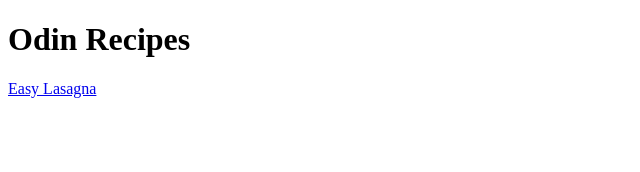
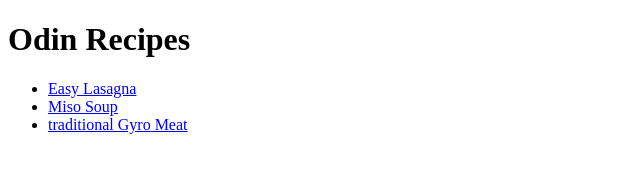
Before and after one commit to dysarz1/odin-recipes, a plain HTML site: page index.html in a window 1280 px wide. Shown: the whole page, without its empty margins (0-640 px from the left). Drawn offline with Linux system fonts and the light colour scheme.

Commit message:
create list of links to all recipes

```diff
--- a/index.html
+++ b/index.html
@@ -6,6 +6,10 @@
     </head>
     <body>
         <h1>Odin Recipes</h1>
-        <a href="./recipes/lasagna.html">Easy Lasagna</a>
+        <ul>
+            <li><a href="./recipes/lasagna.html">Easy Lasagna</a></li>
+            <li><a href="./recipes/miso-soup.html">Miso Soup</a></li>
+            <li><a href="./recipes/traditional-gyro-meat.html">traditional Gyro Meat</a></li>
+        </ul>
     </body>
 </html>
```
